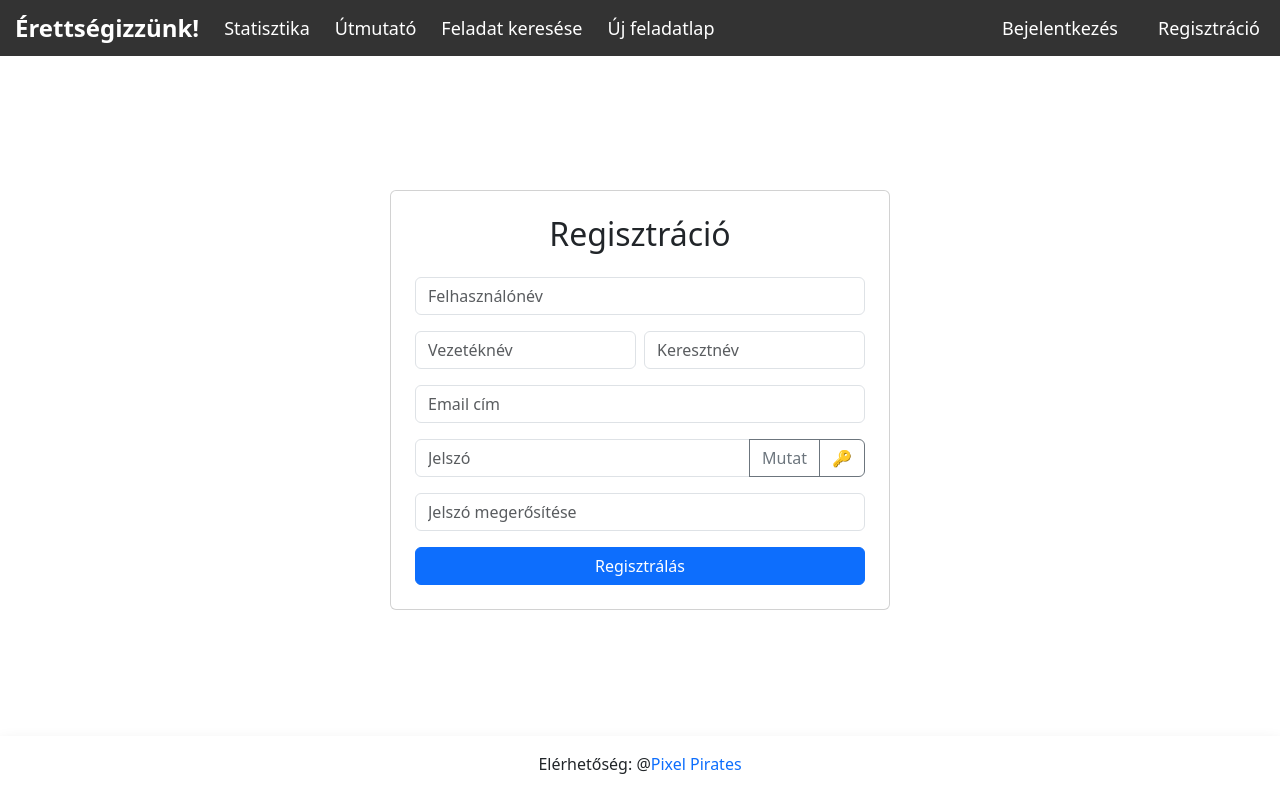
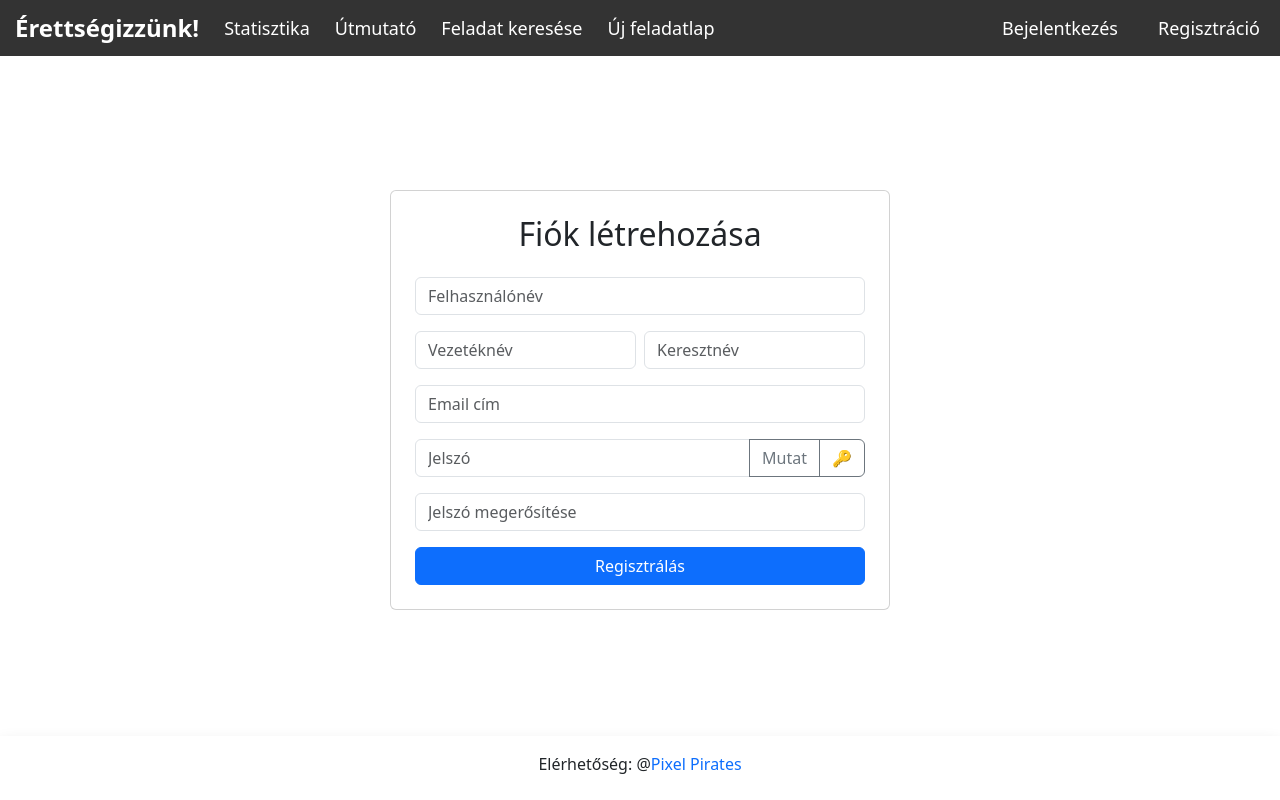
Before and after one commit to zsolti6/Erettsegizzunk, a React (Create React App) app: page /register in a window 1280 px wide. Built offline with nearby package versions, Linux system fonts and the light colour scheme.

Commit message:
Regisztrációs felirat átírása

```diff
--- a/src/components/Register.js
+++ b/src/components/Register.js
@@ -99,7 +99,7 @@ function RegisterPage() {
       <Navbar />
       <div className="container d-flex justify-content-center align-items-center" style={{ height: "100vh" }}>
         <div className="card p-4" style={{ width: "500px" }}>
-          <h2 className="text-center mb-4">Regisztráció</h2>
+          <h2 className="text-center mb-4">Fiók létrehozása</h2>
           {error && <div className="alert alert-danger">{error}</div>}
           <form onSubmit={handleRegister}>
             <div className="form-group mb-3">
```
